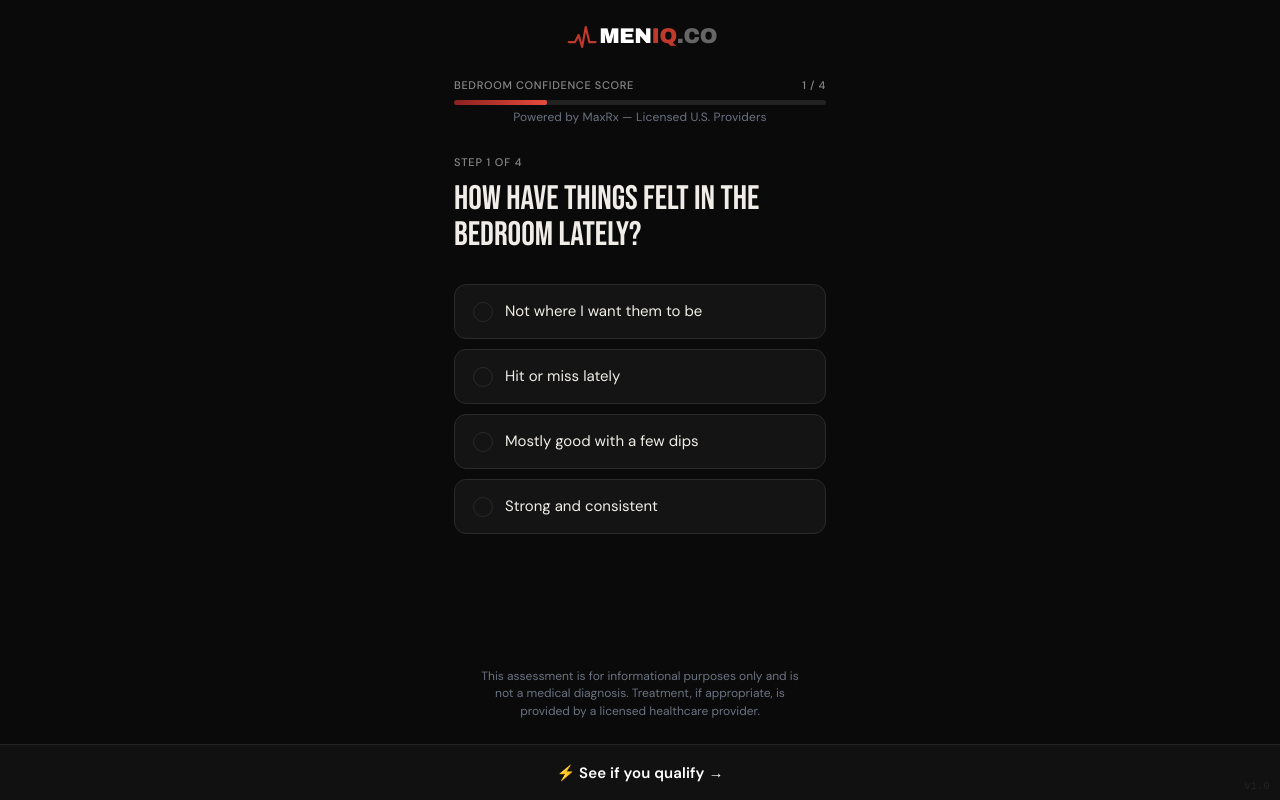
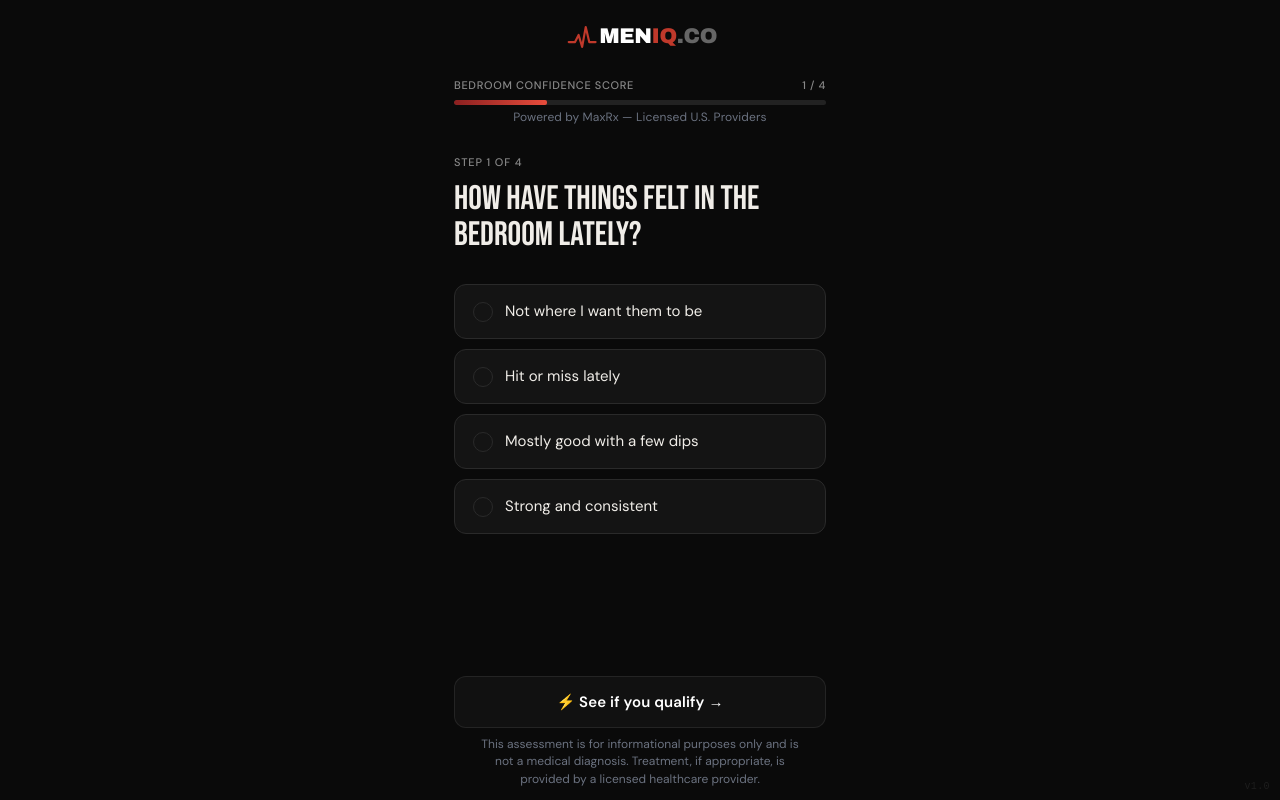
Before and after one commit to tabertop/meniq-clean-, a Next.js app: page / in a window 1280 px wide. Both pictures are taken after a click on the button 640 px from the left and 598 px from the top of the page. Built offline with nearby package versions, Linux system fonts and the light colour scheme.

Commit message:
fix: convert sticky CTA from fixed to inline — sits below answers, above back button

```diff
--- a/components/MaxRxQuiz.jsx
+++ b/components/MaxRxQuiz.jsx
@@ -821,7 +821,7 @@ const CSS = `
     flex: 1;
     display: flex;
     flex-direction: column;
-    padding: 0 24px 72px;
+    padding: 0 24px 4px;
     animation: mrxSlide .3s ease forwards;
   }
   @keyframes mrxSlide {
@@ -1414,6 +1414,22 @@ function Question({ quiz, qIndex, answers, onAnswer, onNext, onBack, isTikTok })
             );
           })}
         </div>
+        <a
+          href="https://gomaxrx.com/mens-health-consult?utm_source=tiktok&utm_medium=organic&utm_campaign=tiktok"
+          rel="noopener noreferrer"
+          style={{
+            display:'flex', alignItems:'center', justifyContent:'center',
+            width:'100%', height:'52px',
+            background:'#111', borderRadius:'12px',
+            border:'1px solid rgba(255,255,255,.08)',
+            color:'#fff', fontFamily:"'DM Sans',sans-serif",
+            fontSize:'15px', fontWeight:'600',
+            textDecoration:'none', letterSpacing:'.01em',
+            margin:'20px 0 4px',
+          }}
+        >
+          {qIndex >= 2 ? '⚡ You may qualify — continue →' : '⚡ See if you qualify →'}
+        </a>
         {qIndex > 0 && (
           <div className="mrx-nav" style={{marginTop:'8px'}}>
             <button className="mrx-back" onClick={onBack}>&#8592; Back</button>
@@ -1423,23 +1439,6 @@ function Question({ quiz, qIndex, answers, onAnswer, onNext, onBack, isTikTok })
           This assessment is for informational purposes only and is not a medical diagnosis. Treatment, if appropriate, is provided by a licensed healthcare provider.
         </div>
       </div>
-      {/* Sticky bottom CTA */}
-      <a
-        href="https://gomaxrx.com/mens-health-consult?utm_source=tiktok&utm_medium=organic&utm_campaign=tiktok"
-        rel="noopener noreferrer"
-        style={{
-          position:'fixed', bottom:0, left:0, right:0,
-          height:'56px', background:'#111',
-          borderTop:'1px solid rgba(255,255,255,.08)',
-          display:'flex', alignItems:'center', justifyContent:'center',
-          color:'#fff', fontFamily:"'DM Sans',sans-serif",
-          fontSize:'15px', fontWeight:'600',
-          textDecoration:'none', zIndex:9999,
-          letterSpacing:'.01em',
-        }}
-      >
-        {qIndex >= 2 ? '⚡ You may qualify — continue →' : '⚡ See if you qualify →'}
-      </a>
     </>
   );
 }
```
